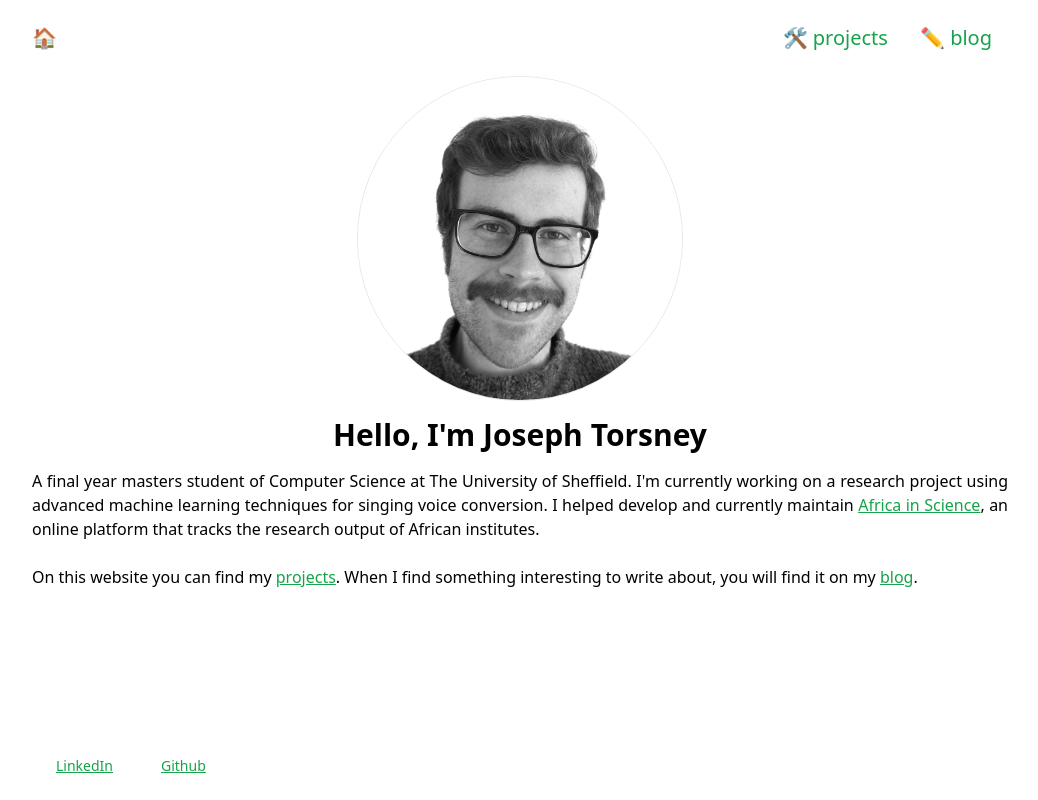
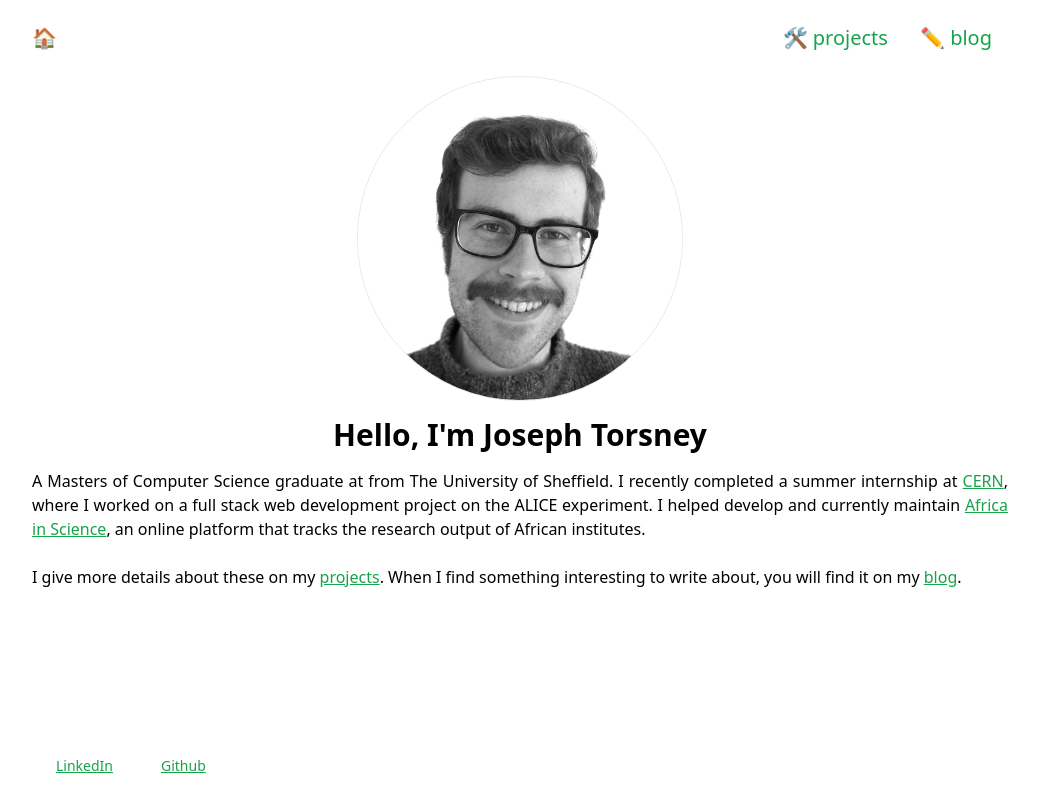
Before and after one commit to joetorsney/blog, a Next.js app: page / in a window 1280 px wide. Shown: the whole page, without its empty margins (120-1158 px from the left). Built offline with nearby package versions, Linux system fonts and the light colour scheme.

Commit message:
update intro piece

```diff
--- a/pages/index.tsx
+++ b/pages/index.tsx
@@ -18,14 +18,14 @@ export default function Home() {
         <div>
           <h1 className='text-center text-3xl font-bold py-4'>Hello, I&apos;m Joseph Torsney</h1>
           <p className='text-justify'>
-            A final year masters student of Computer Science at The University of Sheffield.
-            I&apos;m currently working on a research project using advanced machine learning techniques for singing voice conversion.
+            A Masters of Computer Science graduate at from The University of Sheffield.
+            I recently completed a summer internship at <Link href='cern.ch' className='text-green-600 underline'>CERN</Link>, where I worked on a full stack web development project on the ALICE experiment.
             I helped develop and currently maintain {" "}
             <Link href='http://www.africainscience.org' className='text-green-600 underline'>Africa in Science</Link>,
             an online platform that tracks the research output of African institutes.
             <br />
             <br />
-            On this website you can find my {" "}
+            I give more details about these on my {" "}
             <Link href='projects' className='text-green-600 underline'>projects</Link>. When I find something interesting to write about, you will find it on my {" "}
             <Link href='blog' className='text-green-600 underline'>blog</Link>.
           </p>
```
Also changed, not shown: 1 other file (tests, documents, lock files or other folders).
